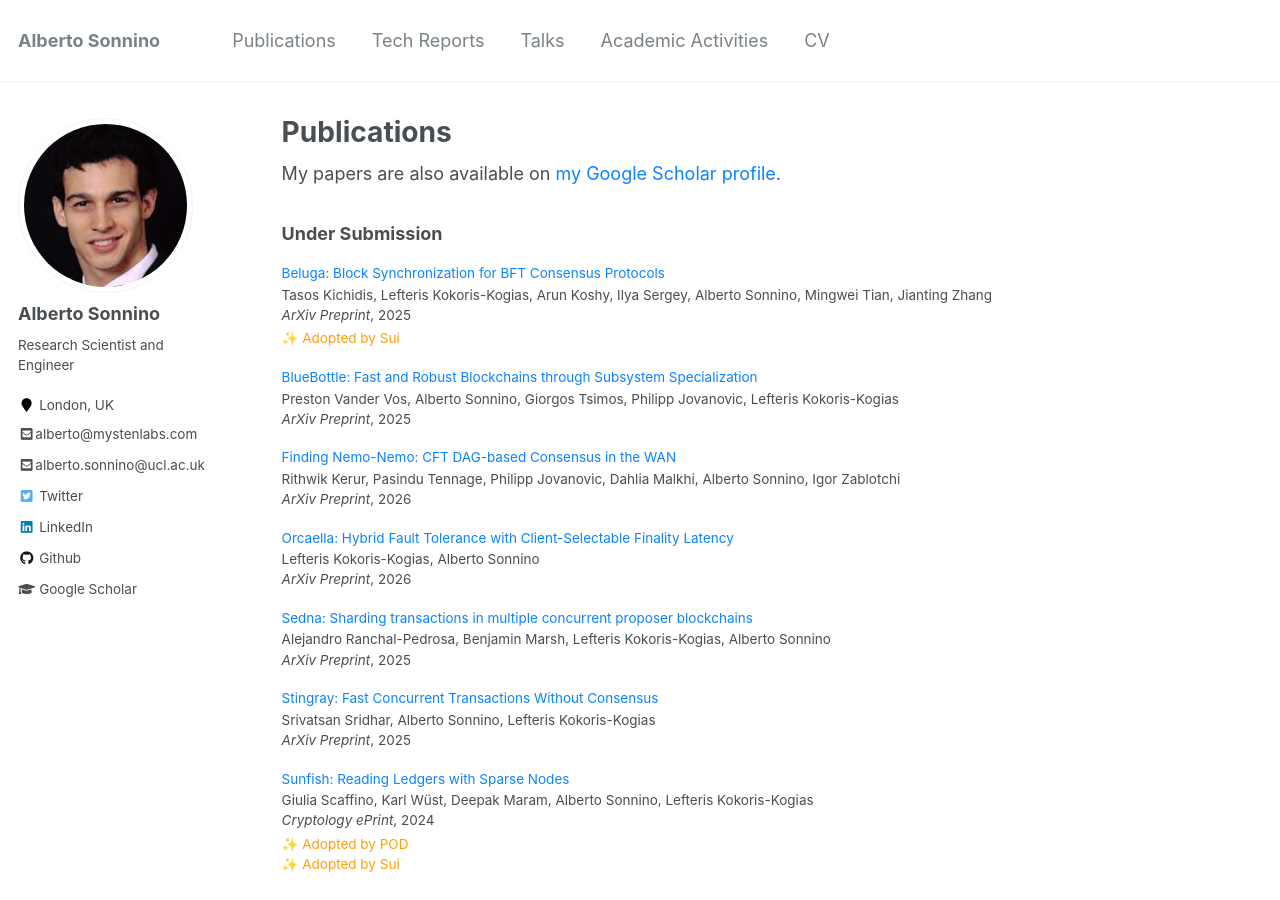
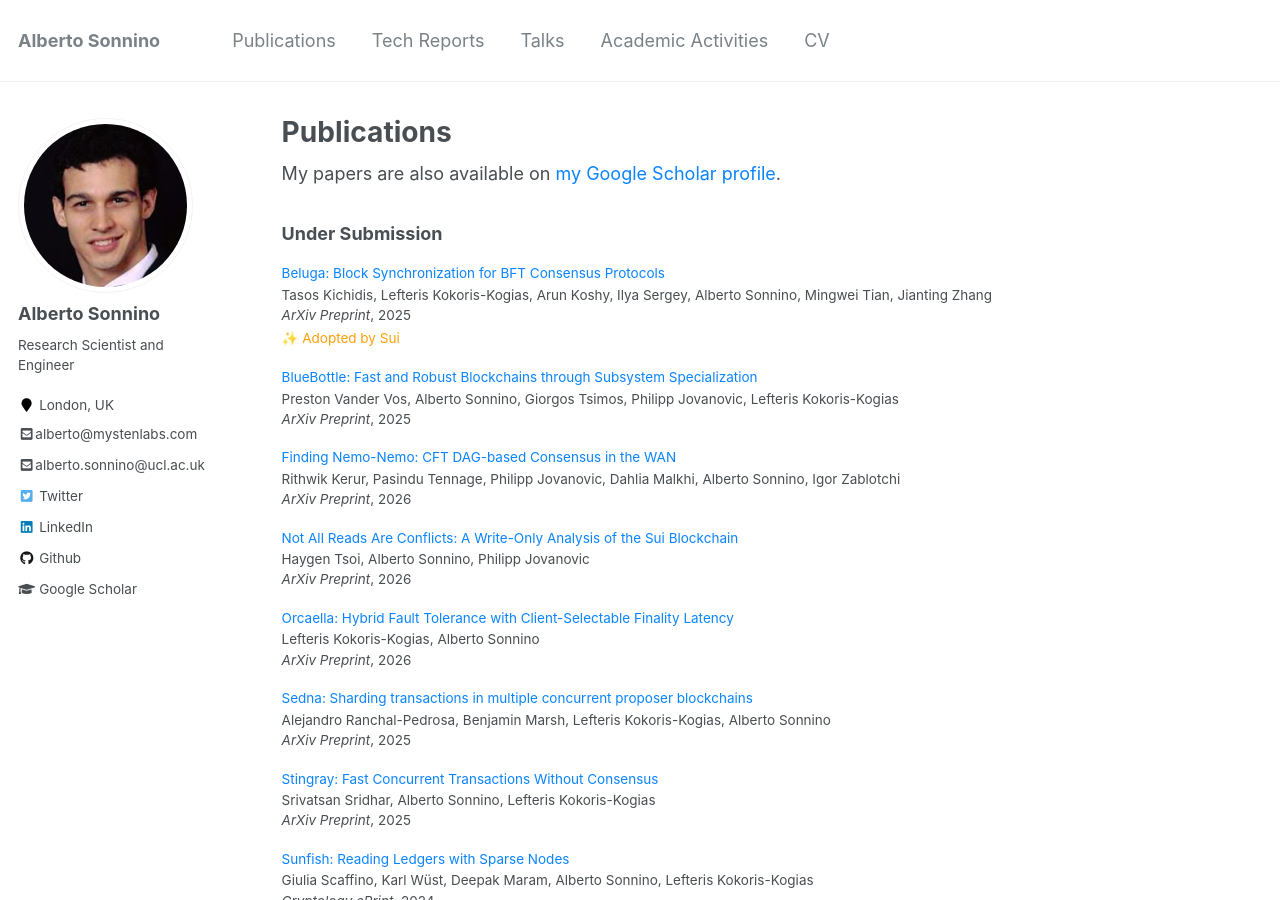
Before and after one commit to asonnino/asonnino.github.io, a Jekyll site: the page built from _pages/publications.md, in a window 1280 px wide and 900 px high. Built offline with Jekyll 4.4.1, drawn with Linux system fonts in a browser that asks for light colours.

Commit message:
feat: add sui data analysis paper

```diff
--- a/_data/papers.json
+++ b/_data/papers.json
@@ -653,5 +653,13 @@
     "date": 2026,
     "filename": "orcaella.pdf",
     "code": ["https://github.com/asonnino/mysticeti"]
+  },
+  {
+    "category": "submission",
+    "title": "Not All Reads Are Conflicts: A Write-Only Analysis of the Sui Blockchain",
+    "authors": "Haygen Tsoi, Alberto Sonnino, Philipp Jovanovic",
+    "venue": "ArXiv Preprint",
+    "date": 2026,
+    "filename": "sui-analysis.pdf",
   }
 ]
```
Also changed, not shown: 1 other file.
